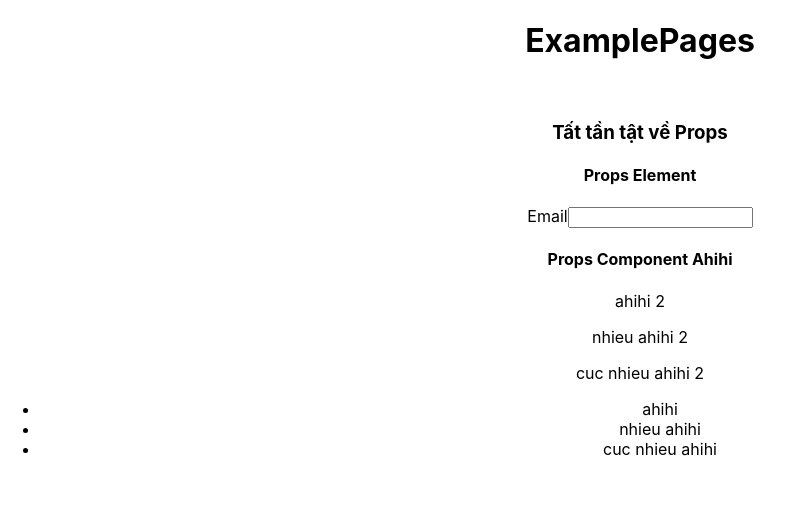
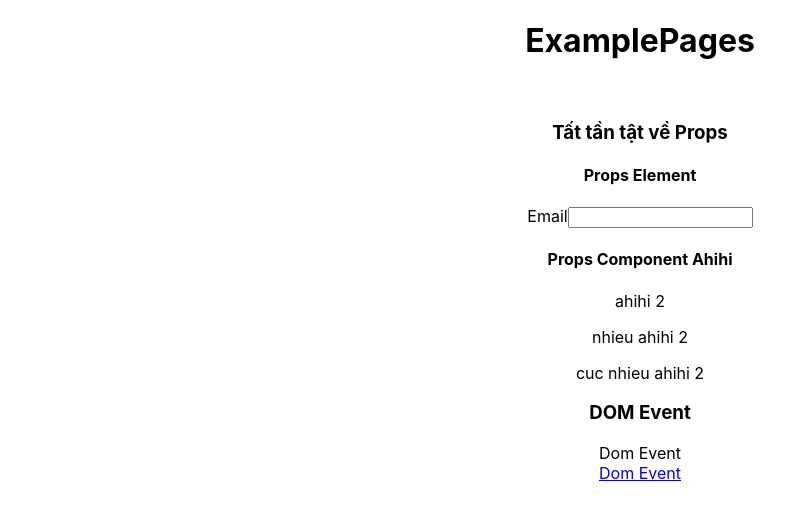
Before and after one commit to soucre3thaipvt/Learn_ReactJS, a React (Create React App) app: page / in a window 1280 px wide. Shown: the top 520 px of the page, without its empty margins (0-794 px from the left). Built offline with nearby package versions, Linux system fonts and the light colour scheme.

Commit message:
Thao tác với DOM event, xử lý sự kiện, props

```diff
--- /dev/null
+++ b/src/labQuiz/DOMEvent.tsx
@@ -0,0 +1,24 @@
+import React from 'react'
+
+export default function DOMEvent(props: { title: String, href?: String, onClick?: () => void }) {
+    let Component: any = 'button';
+    let propsChilds = {};
+    if (props.href) {
+        Component = 'a';
+        // @ts-ignore
+        propsChilds.href = props.href;
+    }
+    if (props.onClick) {
+        //@ts-ignore
+        propsChilds.onClick = props.onClick;
+    }
+
+    console.log('dddddddddddd', props)
+    return (
+        <div>
+            <h3>DOM Event</h3>
+            <div>{props.title}</div>
+            <Component {...propsChilds}>{props.title}</Component>
+        </div>
+    )
+}
--- a/src/pages/ExamplePages.tsx
+++ b/src/pages/ExamplePages.tsx
@@ -1,6 +1,7 @@
 import React from 'react'
 import hook from '../hook'
 import labQuiz from '../labQuiz'
+import DOMEvent from '../labQuiz/DOMEvent'
 export default function ExamplePages() {
     const aa = [
         { name: 'ahihi' },
@@ -15,11 +16,8 @@ export default function ExamplePages() {
             <labQuiz.Props title={'Ahihi'} data={aa}/>
             {console.log(<labQuiz.Props title={'Ahihihi'} content={'ohihihi'} data={aa}/>,
              'ra obj props co cac params: title || content / có thể thêm props, đang bị giới hạn do model props truyền vào nên chỉ có 2 param')}
-            <ul>
-                {aa.map((e, index) => {
-                    return <li key={index}>{e.name}</li>
-                })}
-            </ul>
+            <DOMEvent title={"Dom Event"} href={'https://fullstack.edu.vn/'} onClick={()=>{console.log('Da click')}}/>
+
         </div>
     )
 }
```
